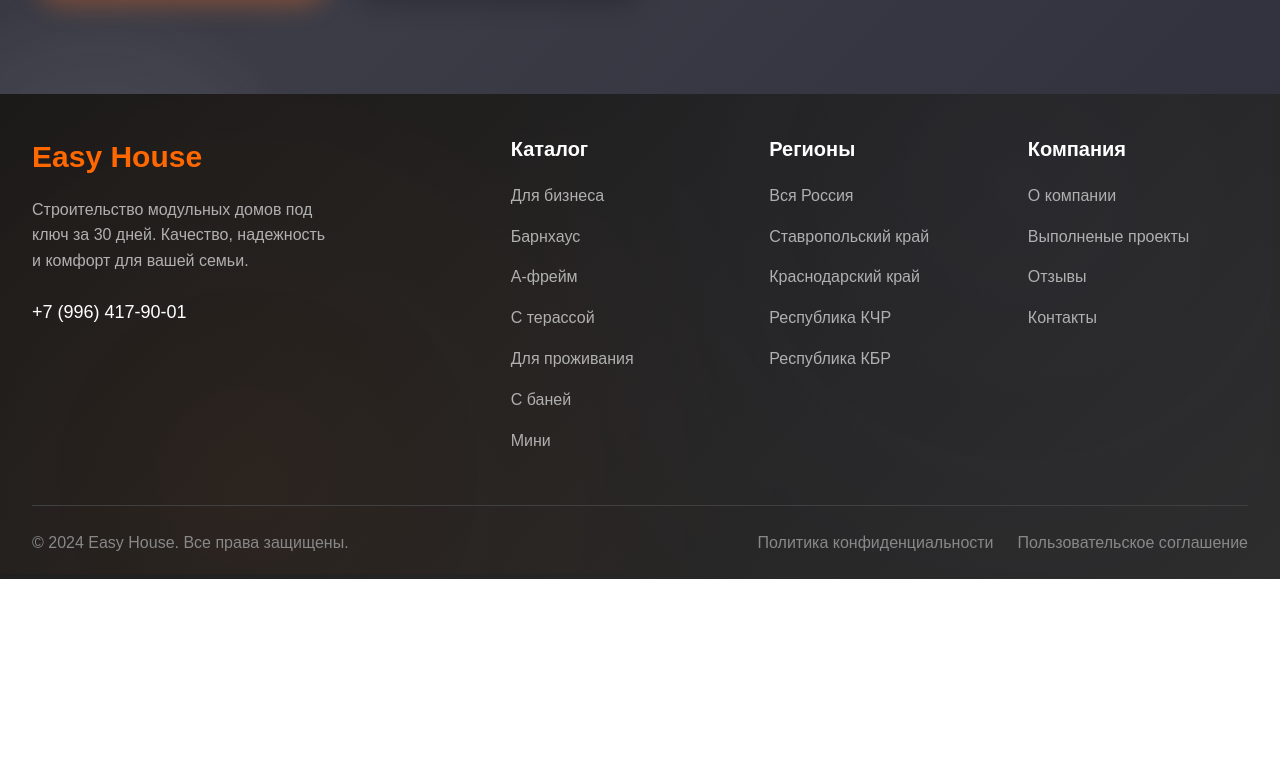
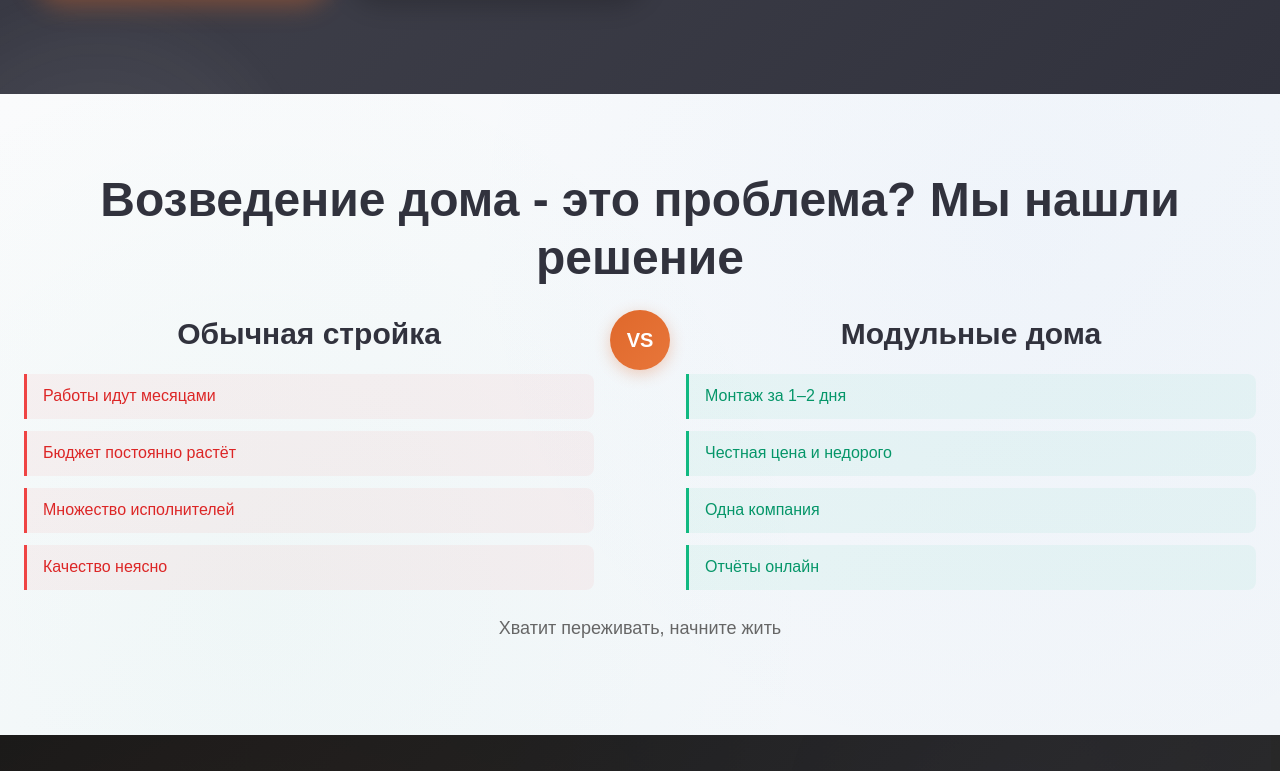
Before and after one commit to litvinenko88/Easy-House, a Next.js app: page /krasnodarskiy-kray in a window 1280 px wide. Shown: the part 829-1600 px from the top of the page. Before the commit the page ends 1408 px from the top, so only its background shows below. Built offline with nearby package versions, Linux system fonts and the light colour scheme.

Commit message:
2 блок

```diff
--- a/src/pages/krasnodarskiy-kray.js
+++ b/src/pages/krasnodarskiy-kray.js
@@ -62,6 +62,24 @@ export default function KrasnodarskiyKray() {
           "Цена от 855 000₽",
         ]}
       />
+      <ProblemSolution
+        title="Возведение дома - это проблема? Мы нашли решение"
+        problemTitle="Традиционная стройка"
+        solutionTitle="Модульные дома"
+        problems={[
+          "Работы идут месяцами",
+          "Бюджет постоянно растёт",
+          "Множество исполнителей",
+          "Качество неясно"
+        ]}
+        solutions={[
+          "Монтаж за 1–2 дня",
+          "Честная цена и недорого",
+          "Одна компания",
+          "Отчёты онлайн"
+        ]}
+        subtitle="Хватит волноваться, время жить"
+      />
     </Layout>
     </>
   );
```
